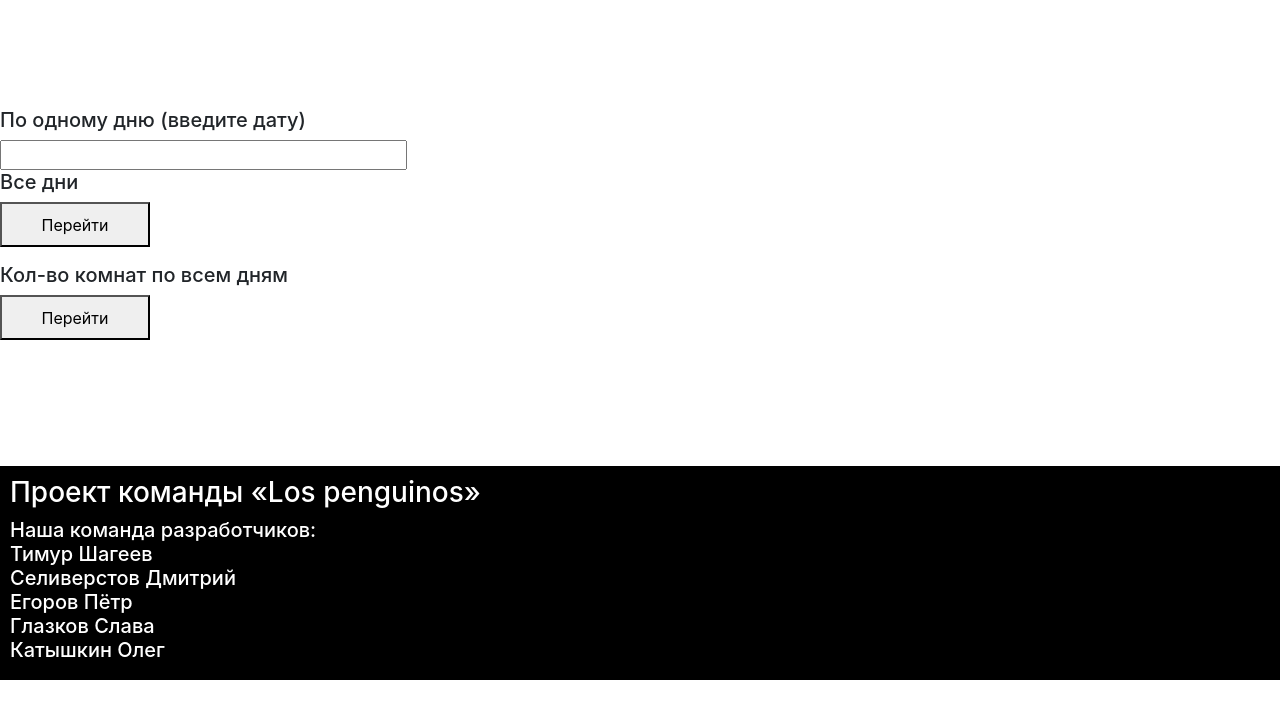
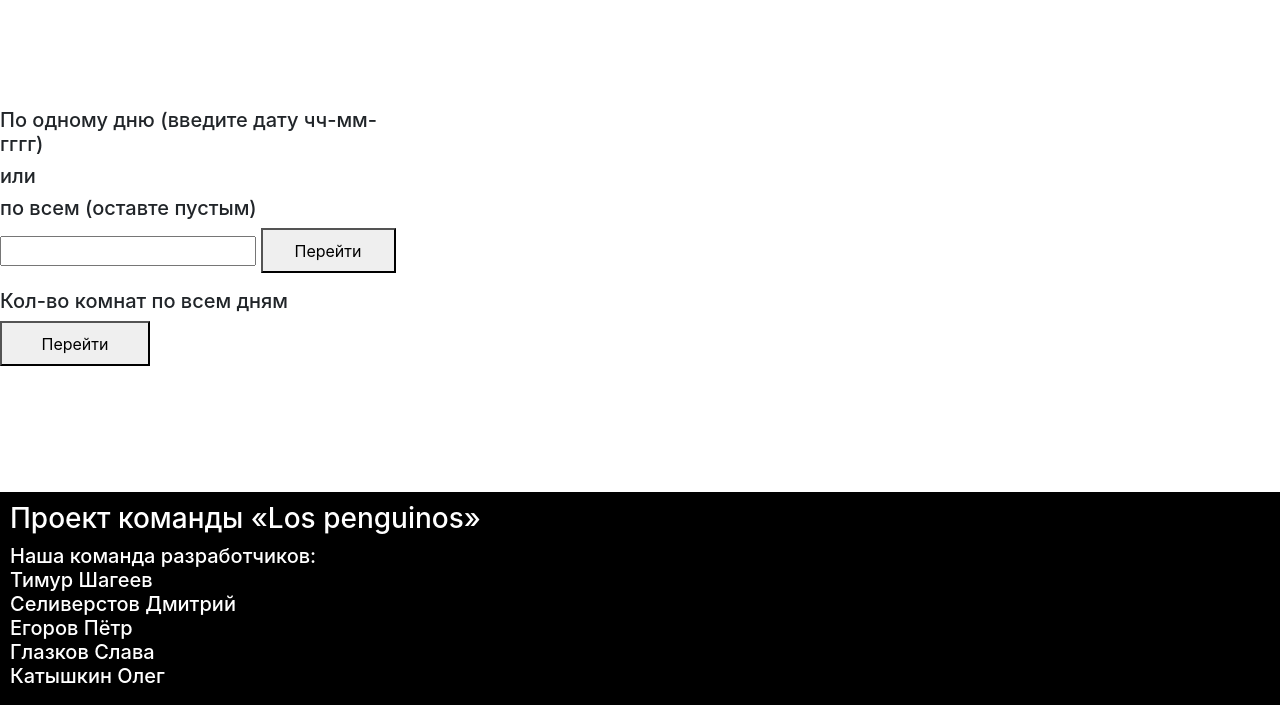
Before and after one commit to P1Jack/ppo_lospinguinos, a Flask app: template templates/sigma.html in a window 1280 px wide. Shown: the top 705 px of the page. Run offline with Flask 3, Linux system fonts and the light colour scheme; the template is opened without the code that fills it: most values are stand-ins (such as "Sample title", 1, 10 or a date in 2020); some libraries are stand-ins or nearby versions.

Commit message:
Update sigma.html

```diff
--- a/templates/sigma.html
+++ b/templates/sigma.html
@@ -6,14 +6,15 @@
   <div class="row align-items-start">
     <div class="col-4 d-flex flex-column" style="margin: 100px 0px">
       <h3 Формат данных/>
-       <h5>По одному дню (введите дату)</h5>
-      <input name="name" id="log1" />
-      <h5>Все дни</h5>
-      <form action="/reg">
-      <button class="button1" style="width:150px;height:45px;cursor:pointer">Перейти</button>
+       <h5>По одному дню (введите дату чч-мм-гггг)</h5>
+        <h5>или</h5>
+        <h5>по всем (оставте пустым)</h5>
+        <form action="/all_days" method="post">
+            <input name="zxc" type="text" required value=""/>
+            <button type="submit" class="button1" style="width:135px;height:45px;">Перейти</button>
         </form>
       <h5>Кол-во комнат по всем дням</h5>
-      <form action="/reg">
+      <form action="/all_days">
       <button class="button1" style="width:150px;height:45px;cursor:pointer">Перейти</button>
         </form>
     </body>
```
